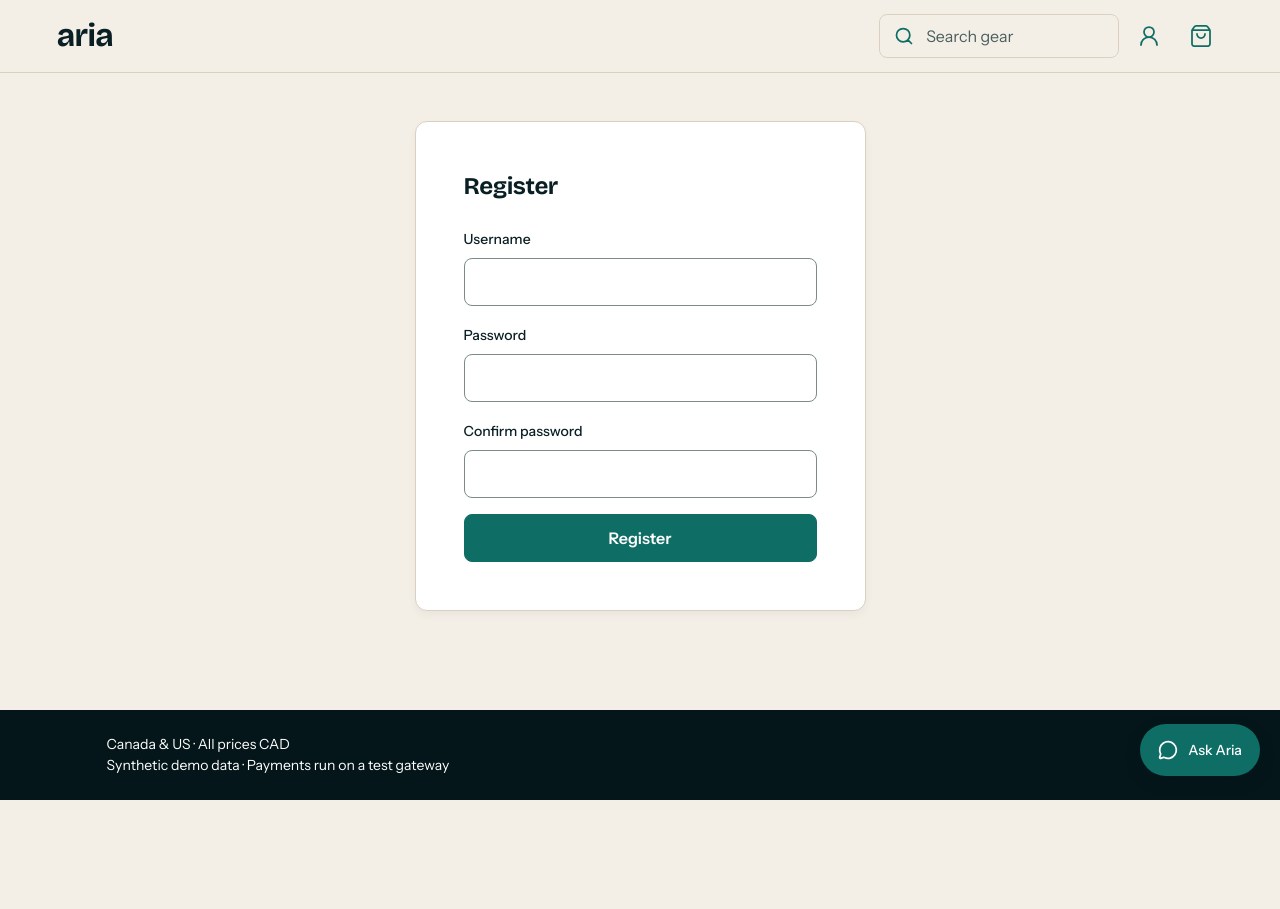
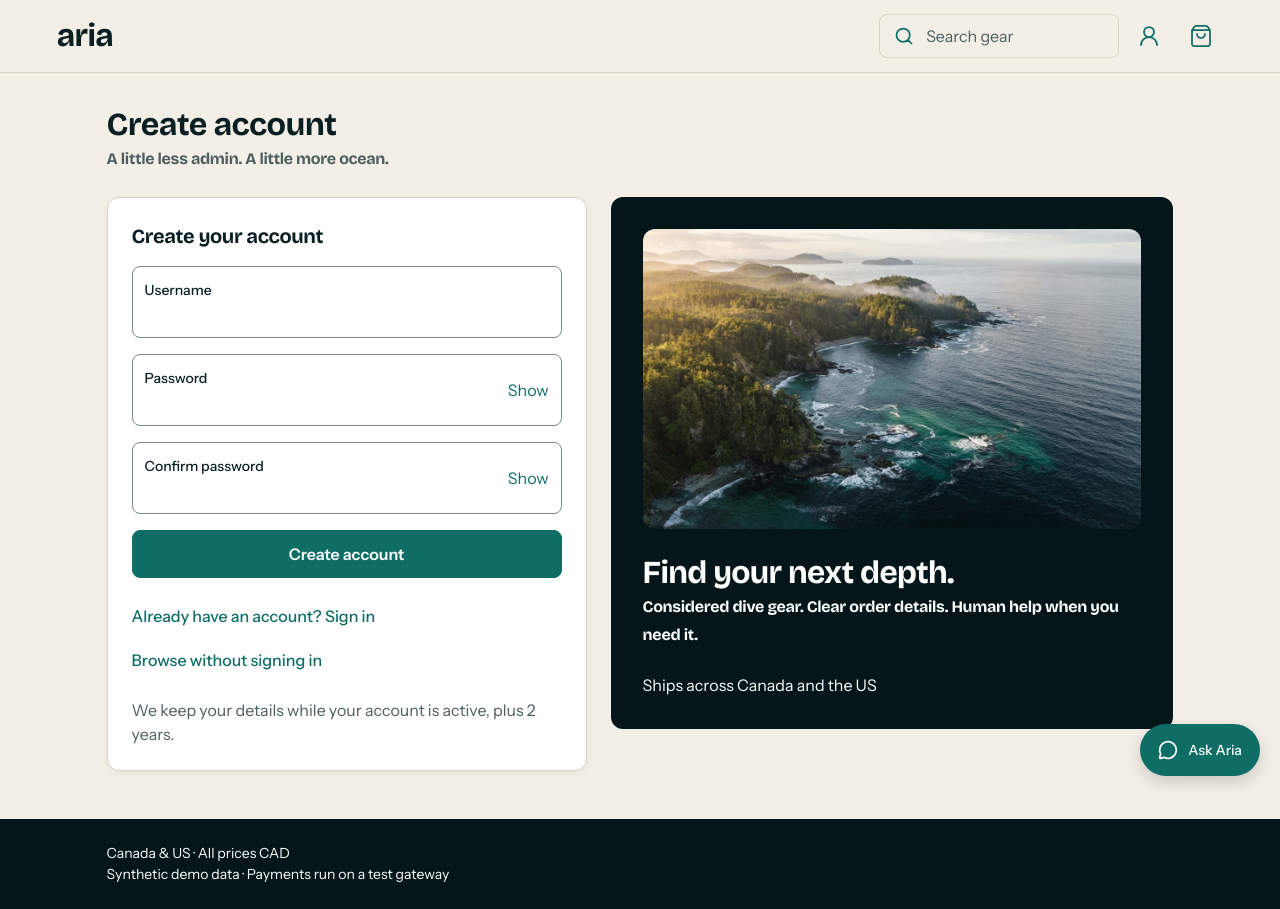
Before and after one commit to ethanp4/Aria-Database-and-RAG, a Django app: page /register/ in a window 1280 px wide. Before the commit the page ends 800 px from the top, so only its background shows below. Run offline with Django 5.2, Linux system fonts and the light colour scheme; data that the repository does not hold is empty.

Commit message:
feat(ui): sign in, create account and address book from the Figma prototype
Adds storefront.css (page styles for the storefront screens). auth.html
renders messages inside the card, uses the Figma text field with a
progressive-enhancement password Show toggle, and keeps every field,
CSRF token and validation path unchanged.

```diff
--- a/aria_project/accounts/templates/accounts/auth.html
+++ b/aria_project/accounts/templates/accounts/auth.html
@@ -1,48 +1,121 @@
 {% extends "base.html" %}
+{% load static %}
 
-{% block title %}{{ page_title }}{% endblock %}
-{% block heading %}{{ page_title }}{% endblock %}
+{# one template for three views: login ("Log in"), register ("Register"), update_profile ("Create profile") #}
+{% block title %}{% if page_title == 'Log in' %}Sign in{% elif page_title == 'Register' %}Create account{% else %}{{ page_title }}{% endif %}{% endblock %}
+
+{% block extra_css %}<link rel="stylesheet" href="{% static 'css/storefront.css' %}">{% endblock %}
+
+{# messages render inside the card (Figma: status message above the fields) #}
+{% block messages %}{% endblock %}
 
 {% block content %}
-<main class="container py-5">
-    <div class="row justify-content-center">
-        <div class="col-12 col-lg-6 col-xl-5">
-            <section class="card border-0 shadow-sm" aria-labelledby="login-form-heading">
-                <div class="card-body p-4 p-md-5">
-                    <h1 id="login-form-heading" class="h2 mb-4">{{ page_title }}</h1>
+<div class="aria-page">
+    <header class="page-heading">
+        {% if page_title == 'Log in' %}
+            <h1>Sign in</h1>
+            <p>Sign in to checkout and manage your own orders.</p>
+        {% elif page_title == 'Register' %}
+            <h1>Create account</h1>
+            <p>A little less admin. A little more ocean.</p>
+        {% else %}
+            <h1>{{ page_title }}</h1>
+            <p>Add your contact details so we can reach you about your orders.</p>
+        {% endif %}
+    </header>
+
+    <div class="aria-columns">
+        <section class="aria-card" aria-labelledby="auth-card-heading">
+            <h2 id="auth-card-heading" class="h3">{% if page_title == 'Log in' %}Welcome back{% elif page_title == 'Register' %}Create your account{% else %}Your details{% endif %}</h2>
 
             {% if messages %}
-                    <div class="mb-4" aria-live="polite">
+            <div class="sf-stack-sm" role="status" aria-live="polite">
                 {% for message in messages %}
-                            <div class="alert alert-{{ message.tags }}" role="status">{{ message }}</div>
+                <div class="alert alert-{{ message.tags|default:'info' }} mb-0">
+                    <span class="alert-icon sf-icon24">
+                        {% if message.level >= 40 %}<img src="{% static 'img/icons/alert-error.svg' %}" width="26" height="26" alt="">
+                        {% elif message.level == 25 %}<img src="{% static 'img/icons/alert-success.svg' %}" width="26" height="26" alt="">
+                        {% else %}<img src="{% static 'img/icons/alert-info.svg' %}" width="26" height="26" alt="">{% endif %}
+                    </span>
+                    <div>
+                        {% if message.level >= 40 and page_title == 'Log in' %}<span class="alert-title">Check your sign-in details</span>{% endif %}
+                        <p>{{ message }}</p>
+                    </div>
+                </div>
                 {% endfor %}
             </div>
             {% endif %}
 
-                    <form method="post">
+            <form method="post" class="sf-stack-sm">
                 {% csrf_token %}
                 {% if form.non_field_errors %}
-                            <div class="alert alert-warning" role="alert">{{ form.non_field_errors }}</div>
+                <div class="alert alert-danger mb-0" role="alert">
+                    <span class="alert-icon sf-icon24"><img src="{% static 'img/icons/alert-error.svg' %}" width="26" height="26" alt=""></span>
+                    <div>{% for error in form.non_field_errors %}<p>{{ error }}</p>{% endfor %}</div>
+                </div>
                 {% endif %}
 
                 {% for field in form %}
-                            <div class="mb-3">
-                                <label class="form-label" for="{{ field.id_for_label }}">{{ field.label }}</label>
+                <div class="aria-field-group">
+                    <div class="aria-field{% if field.errors %} is-invalid{% endif %}">
+                        <div class="aria-field__body">
+                            <label for="{{ field.id_for_label }}">{{ field.label }}</label>
                             {{ field }}
-                                {% if field.help_text %}
-                                <div class="form-text">{{ field.help_text }}</div>
+                        </div>
+                        {% if field.widget_type == 'password' %}
+                        <button type="button" class="aria-field__action" data-password-toggle="{{ field.id_for_label }}"
+                                aria-controls="{{ field.id_for_label }}" aria-pressed="false" hidden>
+                            Show<span class="visually-hidden"> {{ field.label|lower }}</span>
+                        </button>
                         {% endif %}
-                                {% if field.errors %}
-                                <div class="text-danger small mt-1">{{ field.errors }}</div>
-                                {% endif %}
+                    </div>
+                    {% if field.help_text %}<p class="form-text" id="{{ field.auto_id }}_helptext">{{ field.help_text }}</p>{% endif %}
+                    {% for error in field.errors %}<p class="field-error" id="{{ field.auto_id }}_error">{{ error }}</p>{% endfor %}
                 </div>
                 {% endfor %}
 
-                        <button type="submit" class="btn btn-primary w-100">{{ page_title }}</button>
+                <button type="submit" class="btn btn-primary w-100">{% if page_title == 'Log in' %}Sign in{% elif page_title == 'Register' %}Create account{% else %}Save details{% endif %}</button>
             </form>
+
+            {% if page_title == 'Log in' or page_title == 'Register' %}
+            <div class="sf-auth__links">
+                {% if page_title == 'Log in' %}
+                <a class="text-action" href="{% url 'accounts:register' %}">Create account</a>
+                {% else %}
+                <a class="text-action" href="{% url 'accounts:login' %}">Already have an account? Sign in</a>
+                {% endif %}
+                <a class="text-action" href="{% url 'products:browse' %}">Browse without signing in</a>
             </div>
+            {% endif %}
+
+            <p class="sf-muted">We keep your details while your account is active, plus 2 years.</p>
         </section>
+
+        <aside class="feature-panel sf-auth__brand aria-hide-mobile" aria-label="About Aria">
+            <img src="{% static 'img/photos/hero-coast.png' %}" alt="">
+            <div>
+                <p class="lede-lg">Find your next depth.</p>
+                <p class="lede">Considered dive gear. Clear order details. Human help when you need it.</p>
+            </div>
+            <p class="m-0">Ships across Canada and the US</p>
+        </aside>
     </div>
 </div>
-</main>
 {% endblock %}
+
+{% block extra_js %}
+<script>
+  // "Show" toggles a password field between hidden and visible text.
+  // Without JS the button stays hidden and the field works as a normal password input.
+  document.querySelectorAll('[data-password-toggle]').forEach(function (btn) {
+    var input = document.getElementById(btn.getAttribute('data-password-toggle'));
+    if (!input) { return; }
+    btn.hidden = false;
+    btn.addEventListener('click', function () {
+      var show = input.type === 'password';
+      input.type = show ? 'text' : 'password';
+      btn.setAttribute('aria-pressed', show ? 'true' : 'false');
+    });
+  });
+</script>
+{% endblock %}
--- /dev/null
+++ b/aria_project/static/css/storefront.css
@@ -0,0 +1,166 @@
+/*
+ * Storefront, sign-in/account and Ask Aria screens (Figma "06 Prototype":
+ * D-01/M-01 Sign in + Create account, D-02 Browse, D-03 Product detail,
+ * D-04 Cart, D-CH-01 Ask Aria). Builds on aria.css tokens and components.
+ */
+
+/* ---------- shared helpers ---------- */
+/* 24px icon slot; the Figma icons are 26px with 1px bleed (inset -4.17%) */
+.sf-icon24 { flex: 0 0 24px; width: 24px; height: 24px; display: inline-flex; align-items: center; justify-content: center; overflow: visible; }
+.sf-icon20 { flex: 0 0 20px; width: 20px; height: 20px; display: inline-flex; align-items: center; justify-content: center; overflow: visible; }
+.sf-stack { display: flex; flex-direction: column; gap: 24px; }
+.sf-stack-sm { display: flex; flex-direction: column; gap: 16px; }
+.sf-muted { color: var(--color-text-secondary); margin: 0; }
+.sf-price { font-family: var(--font-display); font-weight: 700; letter-spacing: -0.02em; }
+.aria-card p { margin: 0; }
+.alert p { margin: 0; }
+
+/* Django widgets carry Bootstrap .form-control/.form-select; inside the Figma
+   text field the box is drawn by .aria-field, so strip the inner control chrome */
+.aria-field .form-control, .aria-field .form-select,
+.aria-field .form-control:focus, .aria-field .form-select:focus {
+  min-height: 24px; padding: 0; border: 0; border-radius: 0; box-shadow: none; background-color: transparent;
+}
+.aria-field .form-select { background-position: right 0 center; padding-right: 24px; }
+.aria-field.is-invalid .form-control { padding-right: 0; }
+.aria-field-group .form-text { margin: 0; font-size: 16px; }
+.aria-field-group .field-error { margin-top: 0; }
+.aria-field__action[hidden] { display: none; }
+.aria-field__action[aria-pressed="true"] { font-weight: 600; text-decoration: underline; }
+
+/* ---------- sign in / create account ---------- */
+.sf-auth__brand { padding: 32px; }
+.sf-auth__brand .lede-lg { font-family: var(--font-display); font-weight: 700; font-size: 32px; line-height: 40px; letter-spacing: -0.02em; margin: 0; color: var(--color-text-inverse); }
+.sf-auth__brand img { height: 300px; }
+.sf-auth__links { display: flex; flex-direction: column; }
+
+/* ---------- hero (browse + home) ---------- */
+.sf-hero h2 { font-size: 32px; line-height: 40px; }
+.sf-hero__copy { display: flex; flex-direction: column; gap: 16px; }
+.sf-hero__copy > div > * { margin: 0; }
+.sf-hero__actions { display: flex; flex-wrap: wrap; gap: 12px; }
+.sf-hero .btn-secondary { --bs-btn-bg: transparent; --bs-btn-color: var(--color-text-inverse); --bs-btn-border-color: var(--color-text-inverse); --bs-btn-hover-color: var(--color-text-primary); --bs-btn-hover-bg: var(--color-bg-page); }
+.sf-hero img { object-position: center 60%; }
+
+/* ---------- browse ---------- */
+.sf-search input { min-height: 24px; }
+.sf-search__body { flex: 1 1 auto; min-width: 0; }
+.sf-filters { background: var(--color-bg-surface); border: 1px solid var(--color-border-default); border-radius: var(--radius-md); }
+.sf-filters > summary {
+  display: flex; align-items: center; justify-content: space-between; gap: 12px; min-height: var(--tap);
+  padding: 12px 16px; cursor: pointer; font-weight: 600; color: var(--color-brand-primary); list-style: none;
+}
+.sf-filters > summary::-webkit-details-marker { display: none; }
+.sf-filters > summary::after { content: "+"; font-size: 20px; line-height: 1; }
+.sf-filters[open] > summary::after { content: "\2212"; }
+.sf-filters > summary:focus-visible { border-radius: var(--radius-md); }
+.sf-filters__body { padding: 0 16px 16px; display: grid; grid-template-columns: repeat(auto-fill, minmax(min(220px, 100%), 1fr)); gap: 16px; align-items: start; }
+.sf-filters__actions { grid-column: 1 / -1; display: flex; flex-wrap: wrap; gap: 12px; align-items: center; }
+.sf-filters fieldset { border: 0; margin: 0; padding: 0; min-width: 0; }
+.sf-filters legend { font-size: 14px; font-weight: 500; margin-bottom: 8px; float: none; width: auto; }
+.sf-price-range { display: grid; grid-template-columns: 1fr 1fr; gap: 8px; }
+.sf-filters .form-check { min-height: 72px; }
+.sf-results-head { display: flex; flex-direction: column; gap: 4px; }
+.sf-results-head h2, .sf-results-head p { margin: 0; }
+.sf-product-grid { grid-template-columns: repeat(auto-fill, minmax(min(320px, 100%), 1fr)); }
+.product-card .status-badge { margin: 0; }
+.product-card .product-card__text p { margin: 0; }
+.product-card .btn-primary:disabled { opacity: 1; }
+.product-card .text-action { width: 100%; }
+.sf-photo-label { font-family: var(--font-display); font-weight: 700; font-size: 20px; letter-spacing: -0.02em; color: var(--color-border-strong); text-align: center; padding: 16px; }
+.sf-empty { text-align: left; }
+
+/* ---------- product detail ---------- */
+.sf-detail { display: grid; grid-template-columns: minmax(0, 1fr) minmax(0, 480px); gap: 24px; align-items: start; }
+.sf-detail__photo { height: 440px; }
+.sf-detail__title { font-size: 32px; line-height: 40px; margin: 0; }
+.sf-detail__price { font-size: 24px; font-weight: 600; line-height: 1.5; margin: 0; }
+.sf-breadcrumb { margin: 0; }
+.sf-breadcrumb ol { display: flex; flex-wrap: wrap; gap: 4px; list-style: none; margin: 0; padding: 0; }
+.sf-breadcrumb li + li::before { content: "/"; margin-right: 4px; color: var(--color-text-secondary); }
+.sf-breadcrumb a { color: var(--color-text-secondary); }
+.sf-breadcrumb [aria-current="page"] { color: var(--color-text-secondary); }
+.sf-qty-label { font-weight: 600; margin: 0; }
+@media (max-width: 991.98px) {
+  .sf-detail { grid-template-columns: minmax(0, 1fr); }
+  .sf-detail__photo { height: 280px; }
+}
+
+/* quantity stepper (Figma Quantitystepper: 44px − value + cells) */
+.sf-stepper { display: inline-flex; align-self: flex-start; align-items: stretch; border: 1px solid var(--color-border-strong); border-radius: var(--radius-sm); background: var(--color-bg-surface); }
+.sf-stepper button {
+  width: var(--tap); height: var(--tap); border: 0; background: none; padding: 0;
+  color: var(--color-brand-primary); font-size: 18px; line-height: 1; border-radius: var(--radius-sm);
+}
+.sf-stepper button:hover:not(:disabled) { background: var(--color-info-bg); }
+.sf-stepper button:disabled { color: var(--color-border-strong); }
+.sf-stepper button[hidden] { display: none; }
+.sf-stepper input {
+  width: 46px; height: var(--tap); border: 0; background: transparent; text-align: center;
+  font-size: 16px; color: var(--color-text-primary); padding: 0; -moz-appearance: textfield; appearance: textfield;
+}
+.sf-stepper input.form-control, .sf-stepper input.form-control:focus { min-height: 0; height: var(--tap); width: 46px; border: 0; border-radius: 0; box-shadow: none; padding: 0; background: transparent; }
+.sf-stepper input::-webkit-outer-spin-button, .sf-stepper input::-webkit-inner-spin-button { -webkit-appearance: none; margin: 0; }
+.sf-stepper:focus-within { border-color: var(--color-brand-primary); }
+
+/* ---------- cart ---------- */
+.sf-cart-line { display: flex; gap: 16px; align-items: flex-start; }
+.sf-cart-line + .sf-cart-line { border-top: 1px solid var(--color-border-default); padding-top: 16px; }
+.sf-thumb { flex: 0 0 80px; width: 80px; height: 80px; border-radius: var(--radius-md); background: var(--color-bg-subtle); display: flex; align-items: center; justify-content: center; color: var(--color-border-strong); font-family: var(--font-display); font-weight: 700; font-size: 24px; }
+.sf-cart-line__body { flex: 1 1 auto; min-width: 0; display: flex; flex-direction: column; gap: 12px; }
+.sf-cart-line__text p { margin: 0; }
+.sf-cart-line__name { font-weight: 600; color: var(--color-text-primary); text-decoration: none; }
+.sf-cart-line__name:hover { color: var(--color-brand-primary); text-decoration: underline; }
+.sf-cart-line__actions { display: flex; flex-wrap: wrap; align-items: center; gap: 16px; }
+.sf-cart-line__actions form { margin: 0; display: flex; align-items: center; gap: 8px; }
+.sf-cart-line__actions .btn-link { padding: 0; }
+.sf-summary .summary-row { font-size: 14px; padding: 0; }
+.sf-summary .summary-row span:last-child { font-weight: 500; white-space: nowrap; }
+.sf-summary .btn { width: 100%; }
+
+/* ---------- address book ---------- */
+.sf-address { display: flex; justify-content: space-between; align-items: flex-start; gap: 16px; flex-wrap: wrap; }
+.sf-address address { margin: 0; }
+.sf-address__badges { display: flex; flex-wrap: wrap; gap: 8px; margin-bottom: 8px; }
+.sf-address__actions { display: flex; gap: 8px; align-items: center; }
+.sf-address__actions form { margin: 0; }
+.sf-page-actions { display: flex; justify-content: space-between; align-items: flex-end; gap: 16px; flex-wrap: wrap; }
+
+/* ---------- Ask Aria ---------- */
+.sf-assistant {
+  background: var(--color-bg-surface); border-radius: var(--radius-md); padding: 24px;
+  display: flex; flex-direction: column; gap: 24px; box-shadow: 0 12px 16px rgba(4, 22, 26, 0.16);
+}
+.sf-assistant__identity { display: flex; align-items: center; justify-content: space-between; gap: 12px; }
+.sf-assistant__header { display: flex; flex-direction: column; gap: 12px; }
+.sf-assistant__header h2 { font-size: 20px; line-height: 28px; margin: 0; }
+.sf-assistant__header p { font-family: var(--font-display); font-weight: 700; font-size: 16px; line-height: 28px; letter-spacing: -0.02em; color: var(--color-text-secondary); margin: 0; }
+.sf-alert-info { background: var(--color-info-bg); color: var(--color-brand-primary); }
+.sf-conversation { display: flex; flex-direction: column; gap: 16px; margin: 0; padding: 0; list-style: none; }
+.sf-bubble { border-radius: var(--radius-md); padding: 16px; display: flex; flex-direction: column; gap: 12px; }
+.sf-bubble p { margin: 0; }
+.sf-bubble__who { font-weight: 600; }
+.sf-bubble__text { font-weight: 600; color: var(--color-text-primary); }
+.sf-bubble--user { background: var(--color-bg-subtle); }
+.sf-bubble--assistant { background: var(--color-bg-page); }
+.sf-bubble--assistant .sf-bubble__who { color: var(--color-brand-primary); }
+.sf-bubble--refusal { background: var(--color-error-bg); }
+.sf-bubble--refusal .sf-bubble__who { color: var(--color-error); }
+.sf-bubble__note { color: var(--color-text-secondary); }
+.sf-sources { display: flex; flex-wrap: wrap; gap: 8px; margin: 0; padding: 0; list-style: none; }
+.sf-source {
+  display: inline-flex; align-items: center; min-height: var(--tap); padding: 0 12px;
+  border: 1px solid var(--color-brand-primary); border-radius: var(--radius-pill);
+  background: var(--color-info-bg); color: var(--color-brand-primary); font-size: 14px; font-weight: 500;
+}
+.sf-composer { display: flex; flex-direction: column; gap: 12px; }
+.sf-composer .aria-field { background: var(--color-bg-surface); }
+.sf-composer input:disabled { color: var(--color-text-secondary); -webkit-text-fill-color: var(--color-text-secondary); }
+.sf-composer .btn { width: 100%; }
+.sf-composer p, .sf-assistant > p { font-size: 14px; color: var(--color-text-secondary); margin: 0; }
+.sf-order-line { display: flex; gap: 16px; align-items: flex-start; }
+.sf-order-line p, .sf-order-facts p { margin: 0; }
+.sf-order-facts { font-weight: 600; }
+@media (max-width: 575.98px) {
+  .sf-assistant { padding: 20px 16px; }
+}
```
Also changed, not shown: aria_project/accounts/templates/accounts/address_form.html (+25 -17 lines), aria_project/accounts/templates/accounts/address_list.html (+23 -24 lines), aria_project/static/img/icons/alert-info.svg (added), aria_project/static/img/icons/alert-success.svg (added). Lines whose indentation alone changed are shown as unchanged.
